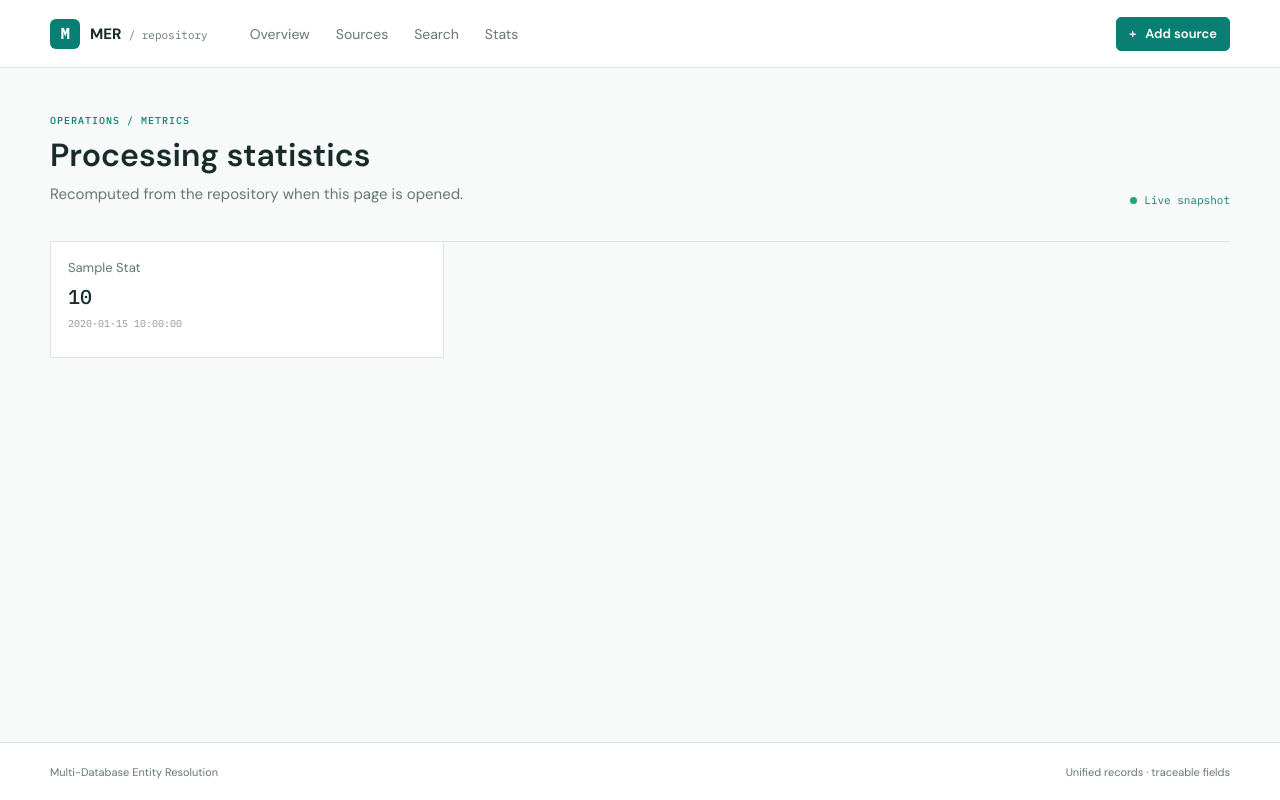
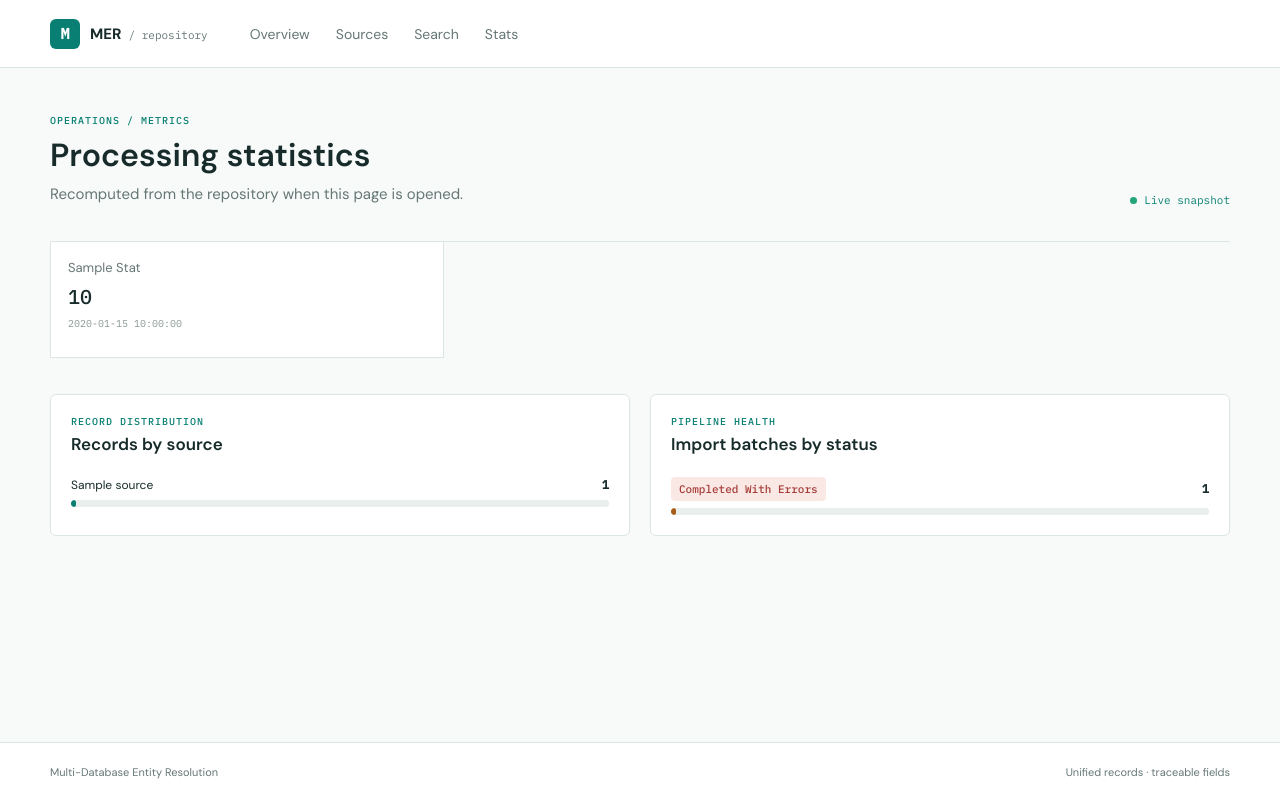
Before and after one commit to YK1006/Multi-db-Resolution, a FastAPI app: template app/templates/stats.html in a window 1280 px wide. Run offline with FastAPI, Linux system fonts and the light colour scheme; the template is opened without the code that fills it: most values are stand-ins (such as "Sample title", 1, 10 or a date in 2020).

Commit message:
refined the dashboard and stats pages

```diff
--- a/app/main.py
+++ b/app/main.py
@@ -58,14 +58,59 @@ def dashboard(request: Request):
 def sources_page(request: Request):
     with get_connection() as connection:
         rows = connection.execute(
-            """SELECT s.id, s.name, s.type, s.uploaded_by, s.created_at, b.status, b.progress,
-                      coalesce(rc.record_count, 0) AS record_count
+                """SELECT s.id, s.name, s.type, s.uploaded_by, s.created_at, b.status, b.progress,
+                      coalesce(rc.record_count, 0) AS record_count,
+                      EXISTS (SELECT 1 FROM import_batches active WHERE active.source_id = s.id
+                          AND active.status IN ('inspecting', 'cleaning', 'indexing', 'matching', 'enriching')) AS is_processing
                FROM sources s
                LEFT JOIN LATERAL (SELECT status, progress FROM import_batches WHERE source_id = s.id ORDER BY id DESC LIMIT 1) b ON true
                LEFT JOIN LATERAL (SELECT count(*) AS record_count FROM raw_records WHERE source_id = s.id) rc ON true
                ORDER BY s.created_at DESC"""
         ).fetchall()
     return _render(request, "sources.html", sources=rows)
+
+
+@app.post("/sources/{source_id}/delete")
+def delete_source(source_id: int):
+    with get_connection() as connection:
+        source = connection.execute("SELECT id, name FROM sources WHERE id = %s", (source_id,)).fetchone()
+        if not source:
+            raise HTTPException(status_code=404, detail="Source not found")
+        active_batch = connection.execute(
+            """SELECT id FROM import_batches WHERE source_id = %s
+               AND status IN ('inspecting', 'cleaning', 'indexing', 'matching', 'enriching') LIMIT 1""",
+            (source_id,),
+        ).fetchone()
+        if active_batch:
+            raise HTTPException(status_code=409, detail="Cannot delete a source while an import is processing")
+        file_paths = connection.execute(
+            "SELECT file_path FROM import_batches WHERE source_id = %s AND file_path IS NOT NULL", (source_id,)
+        ).fetchall()
+        record_ids = [row["id"] for row in connection.execute(
+            "SELECT id FROM raw_records WHERE source_id = %s", (source_id,)
+        ).fetchall()]
+        if record_ids:
+            connection.execute("DELETE FROM entity_fields WHERE source_raw_record_id = ANY(%s)", (record_ids,))
+            connection.execute("DELETE FROM entity_records WHERE raw_record_id = ANY(%s)", (record_ids,))
+            connection.execute("DELETE FROM identifiers WHERE raw_record_id = ANY(%s)", (record_ids,))
+            connection.execute("DELETE FROM raw_records WHERE id = ANY(%s)", (record_ids,))
+        connection.execute("DELETE FROM field_mappings WHERE source_id = %s", (source_id,))
+        connection.execute(
+            "DELETE FROM entity_fields ef WHERE NOT EXISTS (SELECT 1 FROM entity_records er WHERE er.entity_id = ef.entity_id)"
+        )
+        connection.execute(
+            "DELETE FROM entity_enrichment_trail et WHERE NOT EXISTS (SELECT 1 FROM entity_records er WHERE er.entity_id = et.entity_id)"
+        )
+        connection.execute("DELETE FROM entities e WHERE NOT EXISTS (SELECT 1 FROM entity_records er WHERE er.entity_id = e.id)")
+        connection.execute("DELETE FROM import_batches WHERE source_id = %s", (source_id,))
+        connection.execute("DELETE FROM sources WHERE id = %s", (source_id,))
+
+    upload_root = UPLOAD_DIR.resolve()
+    for row in file_paths:
+        path = Path(row["file_path"]).resolve()
+        if path.parent == upload_root:
+            path.unlink(missing_ok=True)
+    return RedirectResponse(url="/sources", status_code=303)
 
 
 @app.get("/sources/new", response_class=HTMLResponse)
@@ -201,6 +246,12 @@ def job_status(batch_id: int):
 @app.get("/search", response_class=HTMLResponse)
 def search(request: Request, q: str = ""):
     results = []
+    with get_connection() as connection:
+        source_preview = connection.execute(
+            """SELECT s.id, s.name, s.type, count(r.id)::bigint AS record_count
+               FROM sources s LEFT JOIN raw_records r ON r.source_id = s.id
+               GROUP BY s.id ORDER BY s.created_at DESC LIMIT 5"""
+        ).fetchall()
     if q.strip():
         candidates = []
         email = normalize_email(q)
@@ -229,7 +280,7 @@ def search(request: Request, q: str = ""):
                        GROUP BY e.id ORDER BY e.id""",
                     (list(resolved),),
                 ).fetchall()
-    return _render(request, "search_results.html", query=q, results=results)
+    return _render(request, "search_results.html", query=q, results=results, source_preview=source_preview)
 
 
 @app.get("/entities/{entity_id}", response_class=HTMLResponse)
@@ -261,4 +312,18 @@ def stats_page(request: Request):
     recompute_stats()
     with get_connection() as connection:
         stats = connection.execute("SELECT metric_name, metric_value, updated_at FROM stats ORDER BY metric_name").fetchall()
-    return _render(request, "stats.html", stats=stats)
+        record_sources = connection.execute(
+            """SELECT s.name, count(r.id)::bigint AS record_count FROM sources s
+               LEFT JOIN raw_records r ON r.source_id = s.id GROUP BY s.id
+               ORDER BY record_count DESC, s.name LIMIT 8"""
+        ).fetchall()
+        batch_statuses = connection.execute(
+            "SELECT status, count(*)::bigint AS batch_count FROM import_batches GROUP BY status ORDER BY batch_count DESC, status"
+        ).fetchall()
+    max_records = max((row["record_count"] for row in record_sources), default=0)
+    max_batches = max((row["batch_count"] for row in batch_statuses), default=0)
+    for row in record_sources:
+        row["bar_percent"] = round(row["record_count"] * 100 / max_records) if max_records else 0
+    for row in batch_statuses:
+        row["bar_percent"] = round(row["batch_count"] * 100 / max_batches) if max_batches else 0
+    return _render(request, "stats.html", stats=stats, record_sources=record_sources, batch_statuses=batch_statuses)
--- a/app/static/app.css
+++ b/app/static/app.css
@@ -134,6 +134,19 @@ label small { color: var(--muted); font-weight: 400; }
 .stat-row > span { color: var(--muted); font-size: 13px; }
 .stat-row strong { font-size: 20px; font-weight: 500; }
 .stat-row small { color: #8a9995; font: 10px var(--mono); }
+.chart-grid { display: grid; grid-template-columns: repeat(2, minmax(0, 1fr)); gap: 20px; margin-top: 36px; }
+.chart-panel { min-width: 0; padding: 20px; border: 1px solid var(--line); border-radius: 6px; background: var(--white); }
+.chart-panel .section-heading { margin-bottom: 22px; }
+.chart-panel h2 { font-size: 17px; }
+.bar-list { display: grid; gap: 17px; }
+.bar-row { min-width: 0; }
+.bar-label { display: flex; align-items: center; justify-content: space-between; gap: 12px; margin-bottom: 7px; font-size: 12px; }
+.bar-label > span:first-child { overflow: hidden; text-overflow: ellipsis; white-space: nowrap; }
+.bar-track { height: 7px; overflow: hidden; border-radius: 4px; background: #e8efec; }
+.bar-fill { display: block; height: 100%; min-width: 2px; border-radius: inherit; background: var(--teal); }
+.bar-fill-alt { background: var(--amber); }
+.button-danger { border-color: #e2c8c5; color: var(--red); background: #fff; }
+.button-danger:hover { border-color: var(--red); color: white; background: var(--red); }
 .live-dot { color: var(--teal); font: 11px var(--mono); }
 .live-dot::before { display: inline-block; width: 7px; height: 7px; margin-right: 7px; border-radius: 50%; background: #22a578; content: ""; }
 .footer { min-height: 58px; display: flex; align-items: center; justify-content: space-between; padding: 0 max(24px, calc((100vw - 1180px) / 2)); border-top: 1px solid var(--line); color: var(--muted); background: white; font-size: 11px; }
@@ -155,6 +168,7 @@ label small { color: var(--muted); font-weight: 400; }
   .span-two { grid-column: auto; }
   .form-panel, .job-panel { padding: 18px; }
   .stats-grid { grid-template-columns: repeat(2, 1fr); }
+  .chart-grid { grid-template-columns: 1fr; }
   .field-row { grid-template-columns: 1fr; gap: 9px; }
   .field-source { text-align: left; }
   .footer { align-items: flex-start; flex-direction: column; justify-content: center; gap: 4px; padding: 12px 18px; }
--- a/app/templates/base.html
+++ b/app/templates/base.html
@@ -15,7 +15,6 @@
     <nav aria-label="Main navigation">
       <a href="/">Overview</a><a href="/sources">Sources</a><a href="/search">Search</a><a href="/stats">Stats</a>
     </nav>
-    <a class="button button-small" href="/sources/new"><span aria-hidden="true">+</span> Add source</a>
   </header>
   <main class="page">{% block content %}{% endblock %}</main>
   <footer class="footer"><span>Multi-Database Entity Resolution</span><span>Unified records · traceable fields</span></footer>
--- a/app/templates/dashboard.html
+++ b/app/templates/dashboard.html
@@ -11,7 +11,7 @@
   <div class="section-heading"><div><p class="eyebrow">RECENT ACTIVITY</p><h2>Import batches</h2></div><a class="text-link" href="/sources">All sources <span aria-hidden="true">→</span></a></div>
   {% if recent %}<div class="table-wrap"><table><thead><tr><th>Batch</th><th>Source</th><th>Status</th><th>Progress</th><th>Created</th></tr></thead><tbody>
   {% for batch in recent %}<tr><td><a href="/jobs/{{ batch.id }}" class="mono">#{{ batch.id }}</a></td><td>{{ batch.name }}</td><td><span class="status status-{{ batch.status }}">{{ batch.status|replace('_',' ') }}</span></td><td><div class="progress-track"><span style="width: {{ batch.progress or 0 }}%"></span></div></td><td class="muted">{{ batch.created_at.strftime('%Y-%m-%d %H:%M') if batch.created_at else '—' }}</td></tr>{% endfor %}
-  </tbody></table></div>{% else %}<div class="empty-state"><span class="empty-mark">01</span><div><strong>No imports yet</strong><p>Add a CSV or SQL source to start resolving entities.</p></div><a class="text-link" href="/sources/new">Add first source →</a></div>{% endif %}
+  </tbody></table></div>{% else %}<div class="empty-state"><span class="empty-mark">01</span><div><strong>No imports yet</strong><p>Import a CSV or SQL source to start resolving entities.</p></div><a class="text-link" href="/sources/new">Import first source →</a></div>{% endif %}
 </section>
 <section class="quick-links"><a href="/sources/new"><span class="quick-index">01</span><span><strong>Import data</strong><small>CSV files and SQL INSERT dumps</small></span><span class="arrow">↗</span></a><a href="/search"><span class="quick-index">02</span><span><strong>Resolve an identity</strong><small>Search across indexed identifiers</small></span><span class="arrow">↗</span></a><a href="/stats"><span class="quick-index">03</span><span><strong>Inspect pipeline stats</strong><small>Processing and resolution metrics</small></span><span class="arrow">↗</span></a></section>
 {% endblock %}
--- a/app/templates/search_results.html
+++ b/app/templates/search_results.html
@@ -3,6 +3,8 @@
 {% block content %}
 <div class="page-heading"><div><p class="eyebrow">REPOSITORY / SEARCH</p><h1>Find an identity</h1><p class="lede">Search by email, phone, or username. Matching identifiers expand through linked records.</p></div></div>
 <form class="search-form" action="/search" method="get"><label class="sr-only" for="q">Email, phone, or username</label><input id="q" name="q" value="{{ query }}" placeholder="Email, phone, or username" autofocus><button class="button" type="submit">Search <span aria-hidden="true">⌕</span></button></form>
+{% if not query %}<section class="section-block"><div class="section-heading"><div><p class="eyebrow">AVAILABLE DATA</p><h2>Source preview</h2></div><a class="text-link" href="/sources">View all sources →</a></div>
+{% if source_preview %}<div class="table-wrap"><table><thead><tr><th>Source</th><th>Format</th><th>Records</th><th></th></tr></thead><tbody>{% for source in source_preview %}<tr><td><a class="strong-link" href="/sources/{{ source.id }}/tables">{{ source.name }}</a></td><td><span class="type-label">{{ source.type|upper }}</span></td><td class="mono">{{ source.record_count }}</td><td><a class="text-link" href="/sources/{{ source.id }}/tables">Inspect →</a></td></tr>{% endfor %}</tbody></table></div>{% else %}<div class="empty-state"><span class="empty-mark">00</span><div><strong>No sources yet</strong><p>Import a dataset to make records available for identity search.</p></div><a class="text-link" href="/sources/new">Import a source →</a></div>{% endif %}</section>{% endif %}
 {% if query %}<section class="section-block"><div class="section-heading"><div><p class="eyebrow">RESULTS FOR</p><h2 class="mono query-text">{{ query }}</h2></div><span class="count-label">{{ results|length }} entities</span></div>
 {% if results %}<div class="result-list">{% for entity in results %}<a class="result-row" href="/entities/{{ entity.id }}"><span class="entity-mark">E{{ '%04d'|format(entity.id) }}</span><span class="result-main"><strong>Entity #{{ entity.id }}</strong><small>{{ entity.record_count }} linked records · {{ entity.source_count }} sources</small></span><span class="status {{ 'status-completed' if not entity.is_new else 'status-uploaded' }}">{{ 'resolved' if not entity.is_new else 'new' }}</span><span class="arrow">↗</span></a>{% endfor %}</div>{% else %}<div class="empty-state"><span class="empty-mark">∅</span><div><strong>No matching entity found</strong><p>No indexed identifier matched this query.</p></div></div>{% endif %}</section>{% endif %}
 {% endblock %}
--- a/app/templates/stats.html
+++ b/app/templates/stats.html
@@ -3,4 +3,12 @@
 {% block content %}
 <div class="page-heading"><div><p class="eyebrow">OPERATIONS / METRICS</p><h1>Processing statistics</h1><p class="lede">Recomputed from the repository when this page is opened.</p></div><span class="live-dot">Live snapshot</span></div>
 <div class="stats-grid">{% for stat in stats %}<div class="stat-row"><span>{{ stat.metric_name|replace('_',' ')|title }}</span><strong class="mono">{{ '{:,}'.format(stat.metric_value) }}</strong><small>{{ stat.updated_at.strftime('%Y-%m-%d %H:%M:%S') if stat.updated_at else '—' }}</small></div>{% else %}<p class="muted">No statistics available.</p>{% endfor %}</div>
+<section class="chart-grid" aria-label="Repository charts">
+	<div class="chart-panel"><div class="section-heading"><div><p class="eyebrow">RECORD DISTRIBUTION</p><h2>Records by source</h2></div></div>
+		{% if record_sources %}<div class="bar-list">{% for source in record_sources %}<div class="bar-row"><div class="bar-label"><span>{{ source.name }}</span><strong class="mono">{{ '{:,}'.format(source.record_count) }}</strong></div><div class="bar-track"><span class="bar-fill" style="width: {{ source.bar_percent }}%"></span></div></div>{% endfor %}</div>{% else %}<p class="muted">No source data to chart yet.</p>{% endif %}
+	</div>
+	<div class="chart-panel"><div class="section-heading"><div><p class="eyebrow">PIPELINE HEALTH</p><h2>Import batches by status</h2></div></div>
+		{% if batch_statuses %}<div class="bar-list">{% for batch in batch_statuses %}<div class="bar-row"><div class="bar-label"><span class="status status-{{ batch.status }}">{{ batch.status|replace('_',' ') }}</span><strong class="mono">{{ '{:,}'.format(batch.batch_count) }}</strong></div><div class="bar-track"><span class="bar-fill bar-fill-alt" style="width: {{ batch.bar_percent }}%"></span></div></div>{% endfor %}</div>{% else %}<p class="muted">No import batches to chart yet.</p>{% endif %}
+	</div>
+</section>
 {% endblock %}
```
Also changed, not shown: app/templates/sources.html (+4 -4 lines).
